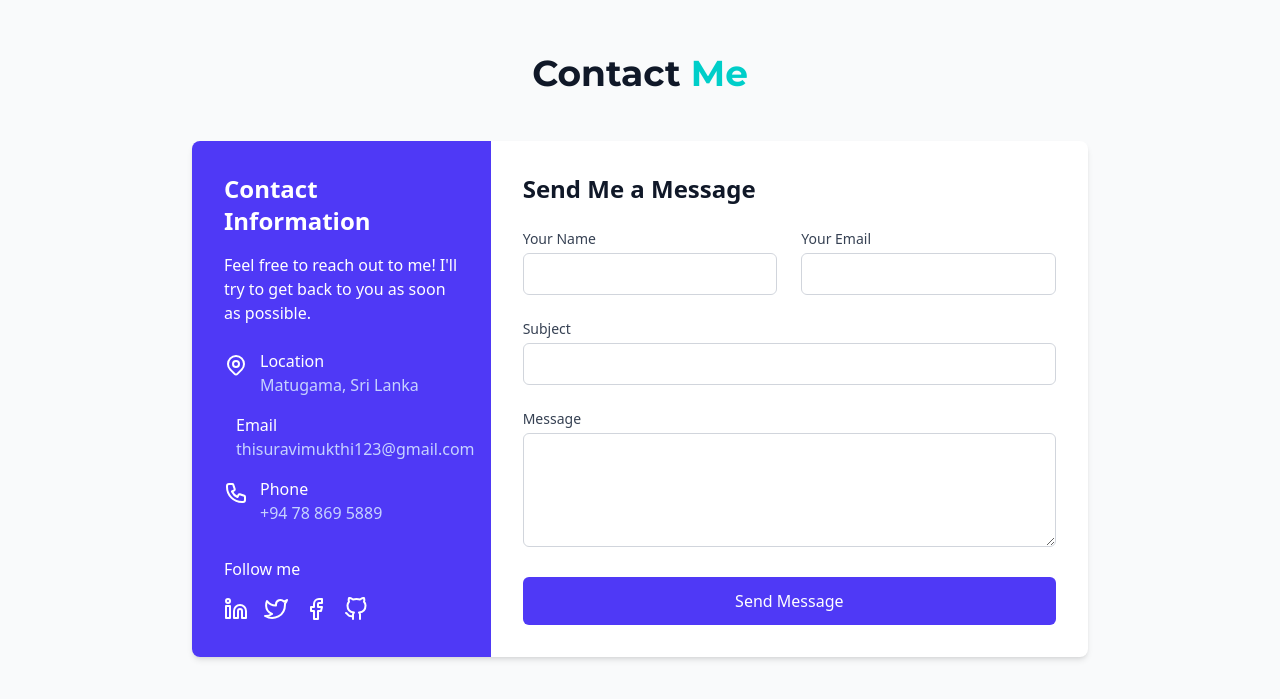
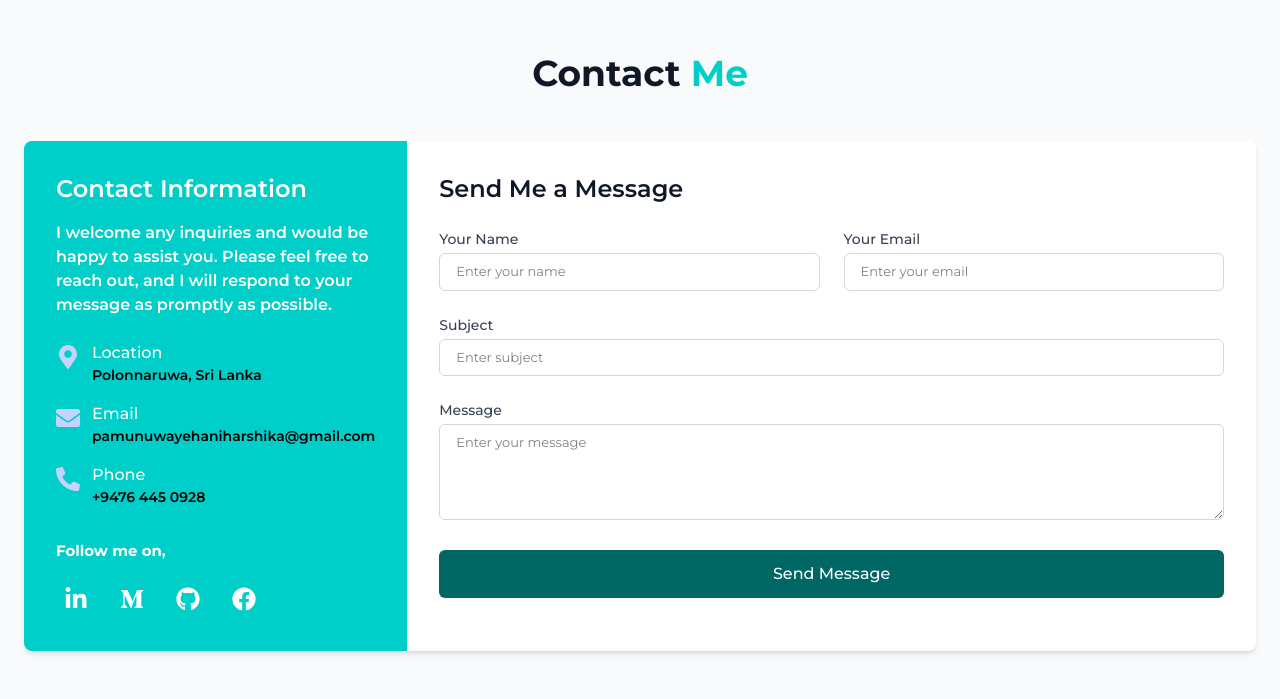
Before and after one commit to yehaniharshika/portfolio-react, a React (Vite) app: page / in a window 1280 px wide. Shown: the part 4239-4938 px from the top of the page. Built offline with nearby package versions, Linux system fonts and the light colour scheme.

Commit message:
Successfully created Contact.tsx

```diff
--- a/src/components/Contact.tsx
+++ b/src/components/Contact.tsx
@@ -1,15 +1,25 @@
-import {useState} from "react";
+import React, { useState } from "react";
+import {
+    FaEnvelope,
+    FaFacebook,
+    FaGithub,
+    FaMapMarkerAlt,
+    FaMediumM,
+    FaPhoneAlt
+} from "react-icons/fa";
+import {FaLinkedinIn} from "react-icons/fa6";
+import { motion } from "framer-motion";
 
 export const Contact = () => {
-    const [formData,setFormData] = useState({
-        name:"",
-        subject:"",
-        email:"",
-        message:""
-    })
+    const [formData, setFormData] = useState({
+        name: "",
+        subject: "",
+        email: "",
+        message: "",
+    });
 
     const handleChange = (
-        e: React.ChangeEvent<HTMLInputElement | HTMLTextAreaElement>,
+        e: React.ChangeEvent<HTMLInputElement | HTMLTextAreaElement>
     ) => {
         const { name, value } = e.target;
         setFormData((prev) => ({
@@ -30,175 +40,119 @@ export const Contact = () => {
         });
     };
 
-    return(
+    return (
         <section id="contact" className="py-20 bg-gray-50 dark:bg-gray-800 w-full">
             <div className="container mx-auto px-4 md:px-6">
                 <div className="text-center mb-12">
-                    <h2 className="text-4xl font-bold text-gray-900 dark:text-white"
-                        style={{fontFamily: 'Montserrat, sans-serif'}}>
-                        Contact <span style={{fontFamily: 'Montserrat, sans-serif', color: "#00cec9"}}>Me</span>
+                    <h2
+                        className="text-4xl font-bold text-gray-900 dark:text-white"
+                        style={{ fontFamily: "Montserrat, sans-serif" }}
+                    >
+                        Contact{" "}
+                        <span style={{ fontFamily: "Montserrat, sans-serif", color: "#00cec9" }}>
+              Me
+            </span>
                     </h2>
                 </div>
-                <div className="max-w-4xl mx-auto bg-white dark:bg-gray-900 rounded-lg shadow-md overflow-hidden">
+                <div className="max-w-7xl mx-auto bg-white dark:bg-gray-900 rounded-lg shadow-md overflow-hidden">
                     <div className="md:flex">
-                        <div className="md:w-1/3 bg-indigo-600 dark:bg-indigo-700 text-white p-8">
-                        <h3 className="text-2xl font-semibold mb-4">
-                                Contact Information
-                            </h3>
-                            <p className="mb-6">
-                                Feel free to reach out to me! I'll try to get back to you as
-                                soon as possible.
+                        <div className="md:w-1/3 bg-[#00cec9] dark:bg-indigo-700 text-white p-8"
+                             style={{backgroundColor: "#00cec9"}}>
+                            <h3 className="text-2xl font-semibold mb-4"
+                                style={{fontFamily: "Montserrat, sans-serif"}}>Contact Information</h3>
+                            <p className="mb-6" style={{fontFamily: "Montserrat, sans-serif", fontWeight: "600"}}>
+                                I welcome any inquiries and would be happy to assist you. Please feel free to
+                                reach out, and I will respond to your message as promptly as possible.
                             </p>
+
+                            <motion.div
+                                initial={{opacity: 0, y: 20}}
+                                animate={{opacity: 1, y: 0}}
+                                transition={{duration: 0.8, ease: "easeOut"}}
+                            >
                                 <div className="space-y-4">
                                     <div className="flex items-start">
-                                    <svg
-                                        xmlns="http://www.w3.org/2000/svg"
-                                        className="h-6 w-6 mr-3 mt-1"
-                                        fill="none"
-                                        viewBox="0 0 24 24"
-                                        stroke="currentColor"
-                                    >
-                                        <path
-                                            strokeLinecap="round"
-                                            strokeLinejoin="round"
-                                            strokeWidth={2}
-                                            d="M17.657 16.657L13.414 20.9a1.998 1.998 0 01-2.827 0l-4.244-4.243a8 8 0 1111.314 0z"
-                                        />
-                                        <path
-                                            strokeLinecap="round"
-                                            strokeLinejoin="round"
-                                            strokeWidth={2}
-                                            d="M15 11a3 3 0 11-6 0 3 3 0 016 0z"
-                                        />
-                                    </svg>
+                                        <FaMapMarkerAlt className="h-6 w-6 mr-3 mt-1 text-indigo-200"/>
                                         <div>
-                                        <p className="font-medium">Location</p>
-                                        <p className="text-indigo-200">Matugama, Sri Lanka</p>
+                                            <p className="font-medium"
+                                               style={{fontFamily: "Montserrat, sans-serif"}}>Location</p>
+                                            <p className="text-black" style={{
+                                                fontFamily: "Montserrat, sans-serif",
+                                                fontWeight: "600",
+                                                fontSize: "14px"
+                                            }}>Polonnaruwa, Sri Lanka</p>
                                         </div>
                                     </div>
                                     <div className="flex items-start">
-                                    <svg
-                                        xmlns="http://www.w3.org/2000/svg"
-                                        className="h-6 w-6 mr-3 mt-1"
-                                        fill="none"
-                                        viewBox="0 0 24 24"
-                                        stroke="currentColor"
-                                    >
-                                        <path
-                                            strokeLinecap="round"
-                                            strokeLinejoin="round"
-                                            strokeWidth={2}
-                                            d="M3 8l7.89 5.26a2 2 0 002.22 0L21 8M5 19h14a2 2 0 002-2V7a2 2 0 00-2-2H5a2 2 0 00-2 2v10a2 2 0 002 2z"
-                                        />
-                                    </svg>
+                                        <FaEnvelope className="h-6 w-6 mr-3 mt-1 text-indigo-200"/>
                                         <div>
-                                        <p className="font-medium">Email</p>
-                                        <p className="text-indigo-200">thisuravimukthi123@gmail.com</p>
+                                            <p className="font-medium"
+                                               style={{fontFamily: "Montserrat, sans-serif"}}>Email</p>
+                                            <p className="text-black" style={{
+                                                fontFamily: "Montserrat, sans-serif",
+                                                fontWeight: "600",
+                                                fontSize: "14px"
+                                            }}>pamunuwayehaniharshika@gmail.com</p>
                                         </div>
                                     </div>
                                     <div className="flex items-start">
-                                    <svg
-                                        xmlns="http://www.w3.org/2000/svg"
-                                        className="h-6 w-6 mr-3 mt-1"
-                                        fill="none"
-                                        viewBox="0 0 24 24"
-                                        stroke="currentColor"
-                                    >
-                                        <path
-                                            strokeLinecap="round"
-                                            strokeLinejoin="round"
-                                            strokeWidth={2}
-                                            d="M3 5a2 2 0 012-2h3.28a1 1 0 01.948.684l1.498 4.493a1 1 0 01-.502 1.21l-2.257 1.13a11.042 11.042 0 005.516 5.516l1.13-2.257a1 1 0 011.21-.502l4.493 1.498a1 1 0 01.684.949V19a2 2 0 01-2 2h-1C9.716 21 3 14.284 3 6V5z"
-                                        />
-                                    </svg>
+                                        <FaPhoneAlt className="h-6 w-6 mr-3 mt-1 text-indigo-200"/>
                                         <div>
-                                        <p className="font-medium">Phone</p>
-                                        <p className="text-indigo-200">+94 78 869 5889</p>
+                                            <p className="font-medium"
+                                               style={{fontFamily: "Montserrat, sans-serif"}}>Phone</p>
+                                            <p className="text-black" style={{
+                                                fontFamily: "Montserrat, sans-serif",
+                                                fontWeight: "600",
+                                                fontSize: "14px"
+                                            }}>+9476 445 0928</p>
                                         </div>
                                     </div>
                                 </div>
                                 <div className="mt-8">
-                                <p className="font-medium mb-4">Follow me</p>
+                                    <p className="font-medium mb-4" style={{
+                                        fontFamily: "Montserrat, sans-serif",
+                                        fontWeight: "700",
+                                        fontSize: "15px"
+                                    }}>Follow me on,</p>
                                     <div className="flex space-x-4">
-                                    <a
-                                        href="https://www.linkedin.com/in/thisura-liyanage-b78b852aa/"
-                                        className="text-white hover:text-indigo-200 transition-colors"
+                                        {[
+                                            {
+                                                href: "https://www.linkedin.com/in/yehani-harshika-pamunuwa-5b64a1283",
+                                                icon: <FaLinkedinIn className="w-6 h-6"/>,
+                                            },
+                                            {
+                                                href: "https://medium.com/@pamunuwayehaniharshika",
+                                                icon: <FaMediumM className="w-6 h-6"/>,
+                                            },
+                                            {
+                                                href: "https://github.com/yehaniharshika",
+                                                icon: <FaGithub className="w-6 h-6"/>,
+                                            },
+                                            {
+                                                href: "https://web.facebook.com/yehani.hpamunuwa",
+                                                icon: <FaFacebook className="w-6 h-6"/>,
+                                            },
+                                        ].map((link, index) => (
+                                            <motion.a
+                                                key={index}
+                                                href={link.href}
+                                                target="_blank"
+                                                rel="noopener noreferrer"
+                                                className="text-white hover:bg-white hover:text-[#00cec9] transition p-2 rounded-full"
+                                                whileHover={{scale: 1.1}}
+                                                whileTap={{scale: 0.9}}
                                             >
-                                        <svg
-                                            xmlns="http://www.w3.org/2000/svg"
-                                            width="24"
-                                            height="24"
-                                            viewBox="0 0 24 24"
-                                            fill="none"
-                                            stroke="currentColor"
-                                            strokeWidth="2"
-                                            strokeLinecap="round"
-                                            strokeLinejoin="round"
-                                        >
-                                            <path d="M16 8a6 6 0 0 1 6 6v7h-4v-7a2 2 0 0 0-2-2 2 2 0 0 0-2 2v7h-4v-7a6 6 0 0 1 6-6z"></path>
-                                            <rect x="2" y="9" width="4" height="12"></rect>
-                                            <circle cx="4" cy="4" r="2"></circle>
-                                        </svg>
-                                    </a>
-                                    <a
-                                        href="#"
-                                        className="text-white hover:text-indigo-200 transition-colors"
-                                    >
-                                        <svg
-                                            xmlns="http://www.w3.org/2000/svg"
-                                            width="24"
-                                            height="24"
-                                            viewBox="0 0 24 24"
-                                            fill="none"
-                                            stroke="currentColor"
-                                            strokeWidth="2"
-                                            strokeLinecap="round"
-                                            strokeLinejoin="round"
-                                        >
-                                            <path d="M23 3a10.9 10.9 0 0 1-3.14 1.53 4.48 4.48 0 0 0-7.86 3v1A10.66 10.66 0 0 1 3 4s-4 9 5 13a11.64 11.64 0 0 1-7 2c9 5 20 0 20-11.5a4.5 4.5 0 0 0-.08-.83A7.72 7.72 0 0 0 23 3z"></path>
-                                        </svg>
-                                    </a>
-                                    <a
-                                        href="https://www.facebook.com/share/18WWtSuoZX/?mibextid=wwXIfr"
-                                        className="text-white hover:text-indigo-200 transition-colors"
-                                    >
-                                        <svg
-                                            xmlns="http://www.w3.org/2000/svg"
-                                            width="24"
-                                            height="24"
-                                            viewBox="0 0 24 24"
-                                            fill="none"
-                                            stroke="currentColor"
-                                            strokeWidth="2"
-                                            strokeLinecap="round"
-                                            strokeLinejoin="round"
-                                        >
-                                            <path d="M18 2h-3a5 5 0 0 0-5 5v3H7v4h3v8h4v-8h3l1-4h-4V7a1 1 0 0 1 1-1h3z"></path>
-                                        </svg>
-                                    </a>
-                                    <a
-                                        href="https://github.com/Thisura2001"
-                                        className="text-white hover:text-indigo-200 transition-colors"
-                                    >
-                                        <svg
-                                            xmlns="http://www.w3.org/2000/svg"
-                                            width="24"
-                                            height="24"
-                                            viewBox="0 0 24 24"
-                                            fill="none"
-                                            stroke="currentColor"
-                                            strokeWidth="2"
-                                            strokeLinecap="round"
-                                            strokeLinejoin="round"
-                                        >
-                                            <path d="M9 19c-5 1.5-5-2.5-7-3m14 6v-3.87a3.37 3.37 0 0 0-.94-2.61c3.14-.35 6.44-1.54 6.44-7A5.44 5.44 0 0 0 20 4.77 5.07 5.07 0 0 0 19.91 1S18.73.65 16 2.48a13.38 13.38 0 0 0-7 0C6.27.65 5.09 1 5.09 1A5.07 5.07 0 0 0 5 4.77a5.44 5.44 0 0 0-1.5 3.78c0 5.42 3.3 6.61 6.44 7A3.37 3.37 0 0 0 9 18.13V22"></path>
-                                        </svg>
-                                    </a>
+                                                {link.icon}
+                                            </motion.a>
+                                        ))}
                                     </div>
                                 </div>
+                            </motion.div>
                         </div>
-                        <div className="md:w-2/3 p-8">
-                            <h3 className="text-2xl font-semibold text-gray-900 dark:text-white mb-6">
+
+                        <div className="md:w-3/4  p-8">
+                            <h3 className="text-2xl font-semibold text-gray-900 dark:text-white mb-6"
+                                style={{fontFamily: "Montserrat, sans-serif"}}>
                                 Send Me a Message
                             </h3>
                             <form onSubmit={handleSubmit} className="space-y-6">
@@ -207,16 +161,18 @@ export const Contact = () => {
                                         <label
                                             htmlFor="name"
                                             className="block text-sm font-medium text-gray-700 dark:text-gray-300 mb-1"
-                                        >
+                                            style={{fontFamily: "Montserrat, sans-serif"}}>
                                             Your Name
                                         </label>
                                         <input
                                             type="text"
                                             id="name"
                                             name="name"
+                                            placeholder="Enter your name"
                                             value={formData.name}
                                             onChange={handleChange}
                                             className="w-full px-4 py-2 border border-gray-300 dark:border-gray-600 dark:bg-gray-700 dark:text-white rounded-md focus:ring-indigo-500 focus:border-indigo-500"
+                                            style={{fontFamily: "Montserrat, sans-serif",fontSize:"13px"}}
                                             required
                                         />
                                     </div>
@@ -224,6 +180,7 @@ export const Contact = () => {
                                         <label
                                             htmlFor="email"
                                             className="block text-sm font-medium text-gray-700 dark:text-gray-300 mb-1"
+                                            style={{fontFamily: "Montserrat, sans-serif"}}
                                         >
                                             Your Email
                                         </label>
@@ -231,8 +188,10 @@ export const Contact = () => {
                                             type="email"
                                             id="email"
                                             name="email"
+                                            placeholder="Enter your email"
                                             value={formData.email}
                                             onChange={handleChange}
+                                            style={{fontFamily: "Montserrat, sans-serif",fontSize:"13px"}}
                                             className="w-full px-4 py-2 border border-gray-300 dark:border-gray-600 dark:bg-gray-700 dark:text-white rounded-md focus:ring-indigo-500 focus:border-indigo-500"
                                             required
                                         />
@@ -242,6 +201,7 @@ export const Contact = () => {
                                     <label
                                         htmlFor="subject"
                                         className="block text-sm font-medium text-gray-700 dark:text-gray-300 mb-1"
+                                        style={{fontFamily: "Montserrat, sans-serif"}}
                                     >
                                         Subject
                                     </label>
@@ -249,8 +209,10 @@ export const Contact = () => {
                                         type="text"
                                         id="subject"
                                         name="subject"
+                                        placeholder="Enter subject"
                                         value={formData.subject}
                                         onChange={handleChange}
+                                        style={{fontFamily: "Montserrat, sans-serif",fontSize:"13px"}}
                                         className="w-full px-4 py-2 border border-gray-300 dark:border-gray-600 dark:bg-gray-700 dark:text-white rounded-md focus:ring-indigo-500 focus:border-indigo-500"
                                         required
                                     />
@@ -259,6 +221,7 @@ export const Contact = () => {
                                     <label
                                         htmlFor="message"
                                         className="block text-sm font-medium text-gray-700 dark:text-gray-300 mb-1"
+                                        style={{fontFamily: "Montserrat, sans-serif"}}
                                     >
                                         Message
                                     </label>
@@ -268,6 +231,8 @@ export const Contact = () => {
                                         rows={4}
                                         value={formData.message}
                                         onChange={handleChange}
+                                        placeholder="Enter your message"
+                                        style={{fontFamily: "Montserrat, sans-serif",fontSize:"13px"}}
                                         className="w-full px-4 py-2 border border-gray-300 dark:border-gray-600 dark:bg-gray-700 dark:text-white rounded-md focus:ring-indigo-500 focus:border-indigo-500"
                                         required
                                     ></textarea>
@@ -275,7 +240,8 @@ export const Contact = () => {
                                 <div>
                                     <button
                                         type="submit"
-                                        className="w-full px-6 py-3 bg-indigo-600 text-white font-medium rounded-md hover:bg-indigo-700 transition-colors"
+                                        className="w-full px-6 py-3 bg-[#006765] text-white font-medium rounded-md hover:bg-[#00cec9] transition-colors"
+                                        style={{fontFamily: "Montserrat, sans-serif"}}
                                     >
                                         Send Message
                                     </button>
@@ -288,3 +254,5 @@ export const Contact = () => {
         </section>
     );
 };
+
+export default Contact;
```
Lines whose indentation alone changed are shown as unchanged.
